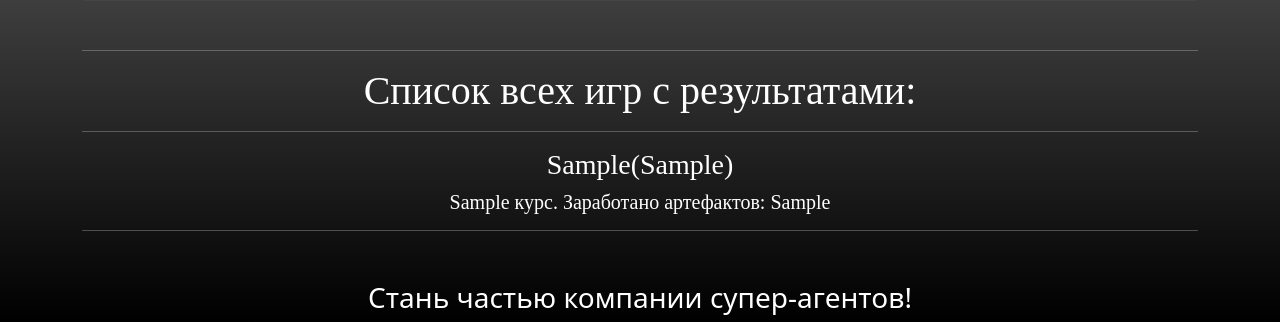
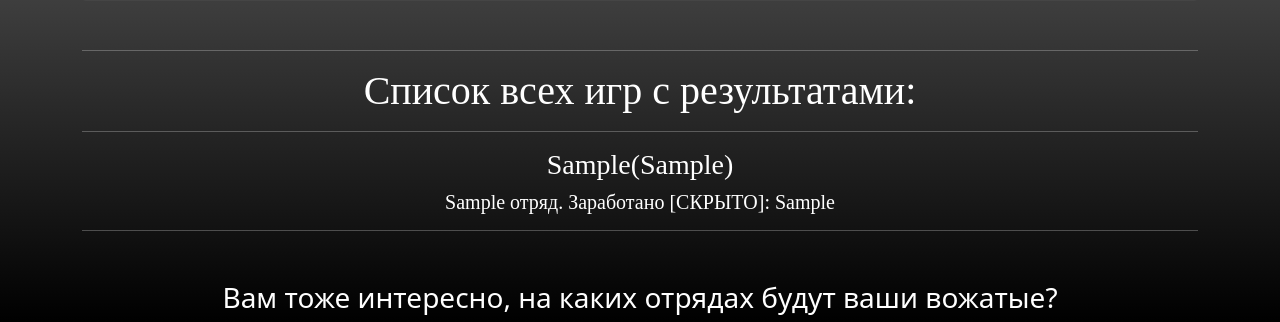
Before and after one commit to G4st3r21/Friendship, a Django app: template Statistics/templates/statistics/Stats.html in a window 1280 px wide. Shown: the part 1003-1325 px from the top of the page. Run offline with Django 4.2, Linux system fonts and the light colour scheme; the template is opened without the code that fills it: most values are stand-ins (such as "Sample title", 1, 10 or a date in 2020); some web fonts are replaced.

Commit message:
rewrited for 5 camp

```diff
--- a/Statistics/templates/statistics/Stats.html
+++ b/Statistics/templates/statistics/Stats.html
@@ -32,11 +32,11 @@
 <body style="background: linear-gradient(to bottom, #ffffff 0%, #000000 100%);">
 
 <div class="container col-12" style="margin-top: 10px">
-    <h1 style="text-align: center; font-family: 'Prata', serif;"><b>Компания супер-агентов "Дружба"</b></h1>
-    <h2 style="text-align: center; font-family: 'Prata', serif;">Банк артефактов четвертого потока</h2>
+    <h1 style="text-align: center; font-family: 'Prata', serif;"><b>[ОЖИДАНИЕ 5-ОГО ПОТОКА]</b></h1>
+    <h2 style="text-align: center; font-family: 'Prata', serif;">Банк [СКРЫТО] пятого потока</h2>
     <div class="col-12">
         {% for guild_name, guild_info in friendships.items %}
-            <h2 style="text-align: center; font-family: 'Prata', serif;">Карта курса "{{ guild_name }}"</h2>
+            <h2 style="text-align: center; font-family: 'Prata', serif;">Карта отряда "{{ guild_name }}"</h2>
             <div class="card bg-dark text-white"
                  style="width: 100%; min-height: 200px ; margin: 15px auto;">
                 <img src=" {{ guild_info.0 }}" class="card-img" alt="..."
@@ -49,7 +49,8 @@
                         актуальна на: {{ today }}</h6>
                     <h3 class="card-text"
                         style="margin-top: 60px; font-family: 'Exo 2', sans-serif;text-shadow: 1.5px 1.5px 1.5px #000;">
-                        <b>Артефактов: {{ guild_info.1 }}</b></h3>
+{#                        <b>Артефактов: {{ guild_info.1 }}</b></h3>#}
+                        <b>[ОЖИДАНИЕ 5-ОГО ПОТОКА]</b></h3>
                     <h5 class="card-text"
                         style="font-family: 'Source Code Pro', monospace;text-shadow: 1.5px 1.5px 1.5px #000;">{{ guild_info.2 }}</h5>
                 </div>
@@ -66,13 +67,13 @@
         <hr>
         <h3>{{ game.1 }}({{ game.0 }})</h3>
         {% for team in game.2 %}
-            <h5>{{ team.0 }} курс. Заработано артефактов: {{ team.1 }}</h5>
+            <h5>{{ team.0 }} отряд. Заработано [СКРЫТО]: {{ team.1 }}</h5>
         {% endfor %}
     {% endfor %}
     <hr>
 </div>
 
-<h3 style="text-align: center; margin-top: 50px; color: white">Стань частью компании супер-агентов!</h3>
+<h3 style="text-align: center; margin-top: 50px; color: white">Вам тоже интересно, на каких отрядах будут ваши вожатые?</h3>
 
 <script src="https://cdn.jsdelivr.net/npm/bootstrap@5.2.0-beta1/dist/js/bootstrap.bundle.min.js"
         integrity="sha384-pprn3073KE6tl6bjs2QrFaJGz5/SUsLqktiwsUTF55Jfv3qYSDhgCecCxMW52nD2"
```
Also changed, not shown: Statistics/views.py (+7 -4 lines), 2 other files.
